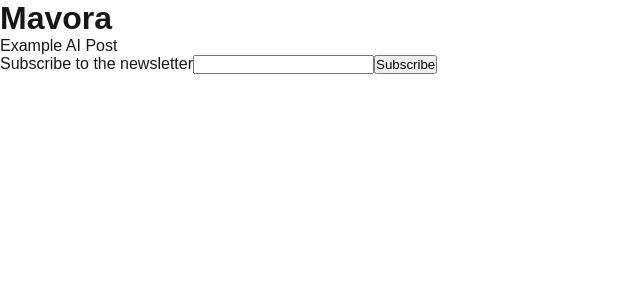
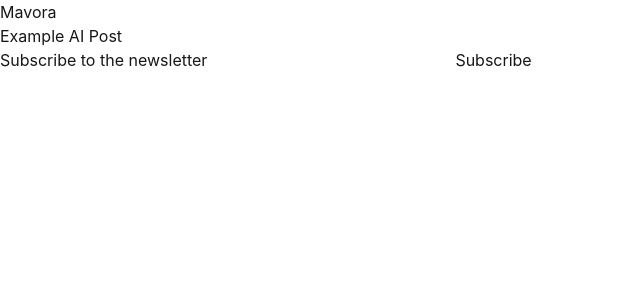
Before and after one commit to SoujanyaDasRoy/Mavora, a Next.js app: page / in a window 1280 px wide. Shown: the top 300 px of the page, without its empty margins (0-640 px from the left). Built offline with nearby package versions, Linux system fonts and the light colour scheme.

Commit message:
chore: add Tailwind CSS and design tokens

```diff
--- a/app/globals.css
+++ b/app/globals.css
@@ -1,49 +1,35 @@
-:root {
-  --background: #ffffff;
-  --foreground: #171717;
+@import "tailwindcss";
+@plugin "@tailwindcss/typography";
+
+@theme {
+  --color-accent: #dc2626;
 }
 
-@media (prefers-color-scheme: dark) {
-  :root {
-    --background: #0a0a0a;
-    --foreground: #ededed;
-  }
+:root {
+  --color-bg: #ffffff;
+  --color-fg: #171717;
+  --color-fg-muted: #525252;
+  --color-border: #e5e5e5;
+}
+
+:root.dark {
+  --color-bg: #0a0a0a;
+  --color-fg: #ededed;
+  --color-fg-muted: #a3a3a3;
+  --color-border: #262626;
 }
 
 html {
   height: 100%;
 }
 
-html,
-body {
-  max-width: 100vw;
-  overflow-x: hidden;
-}
-
 body {
   min-height: 100%;
-  display: flex;
-  flex-direction: column;
-  color: var(--foreground);
-  background: var(--background);
-  font-family: Arial, Helvetica, sans-serif;
-  -webkit-font-smoothing: antialiased;
-  -moz-osx-font-smoothing: grayscale;
+  background-color: var(--color-bg);
+  color: var(--color-fg);
+  transition: background-color 0.2s ease, color 0.2s ease;
 }
 
 * {
   box-sizing: border-box;
-  padding: 0;
-  margin: 0;
 }
-
-a {
-  color: inherit;
-  text-decoration: none;
-}
-
-@media (prefers-color-scheme: dark) {
-  html {
-    color-scheme: dark;
-  }
-}
--- a/package.json
+++ b/package.json
@@ -17,9 +17,12 @@
     "zod": "^4.4.3"
   },
   "devDependencies": {
+    "@tailwindcss/postcss": "^4.3.3",
+    "@tailwindcss/typography": "^0.5.20",
     "@types/node": "^20",
     "@types/react": "^19",
     "@types/react-dom": "^19",
+    "tailwindcss": "^4.3.3",
     "typescript": "^5",
     "vitest": "^4.1.10"
   }
--- /dev/null
+++ b/postcss.config.mjs
@@ -0,0 +1,7 @@
+const config = {
+  plugins: {
+    '@tailwindcss/postcss': {},
+  },
+}
+
+export default config
```
Also changed, not shown: 1 other file (tests, documents, lock files or other folders).
